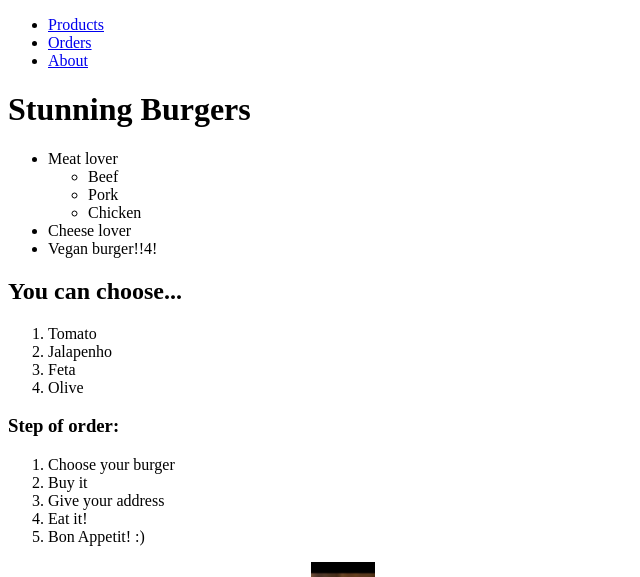
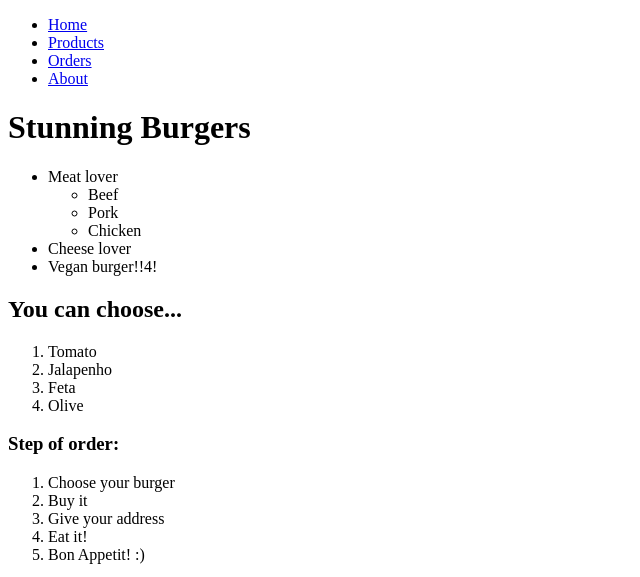
Before and after one commit to sumesz/sumesz.github.io, a plain HTML site: page index.html in a window 1280 px wide. Shown: the top 577 px of the page, without its empty margins (0-640 px from the left). Drawn offline with Linux system fonts and the light colour scheme.

Commit message:
Typo fix

```diff
--- a/index.html
+++ b/index.html
@@ -10,7 +10,7 @@
 <body>
      <ul>
           <li>
-               <a href="/index.html>Home</a>
+               <a href="/index.html">Home</a>
           </li>
           <li>
                <a href="/pages/products.html">Products</a>
```
